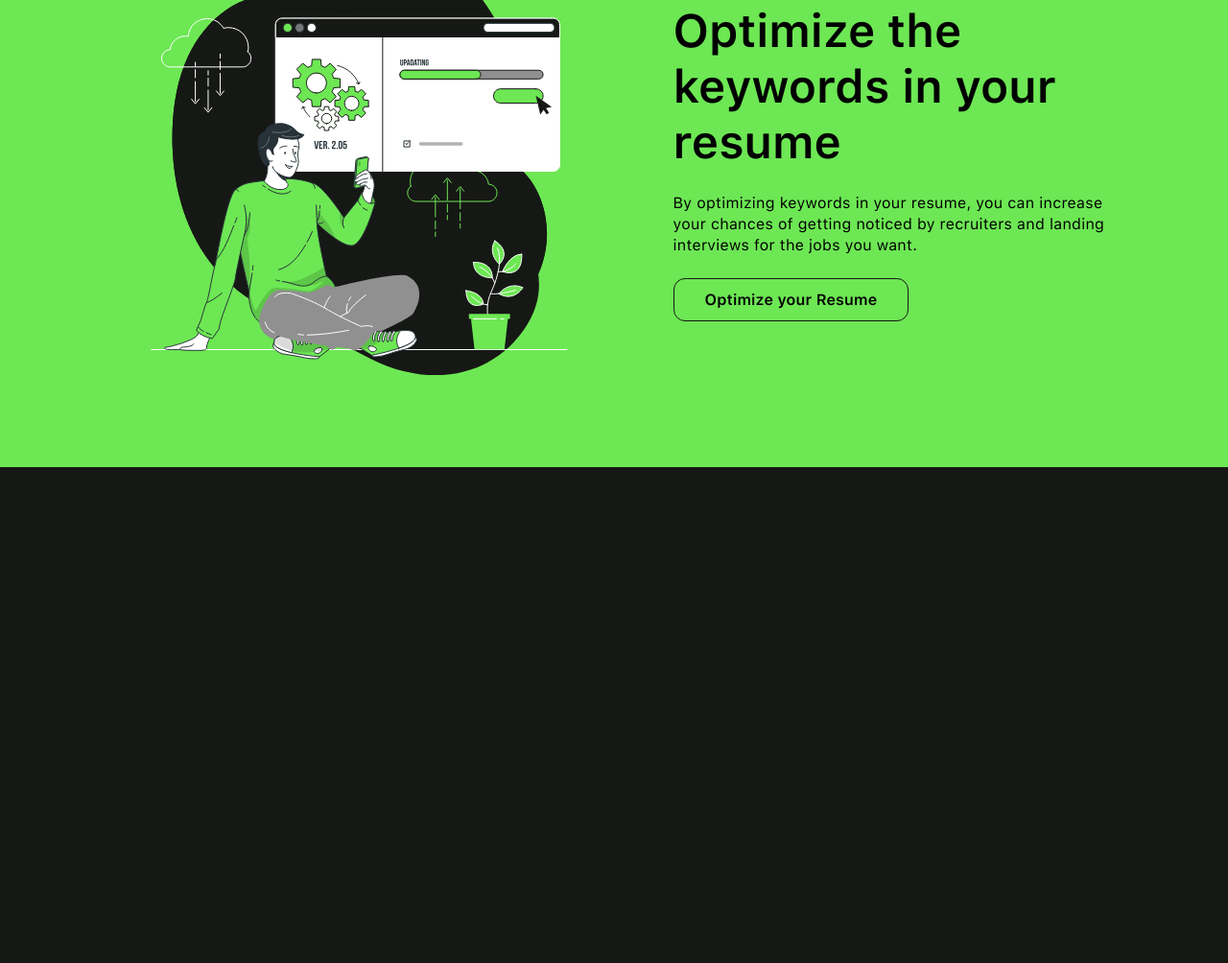
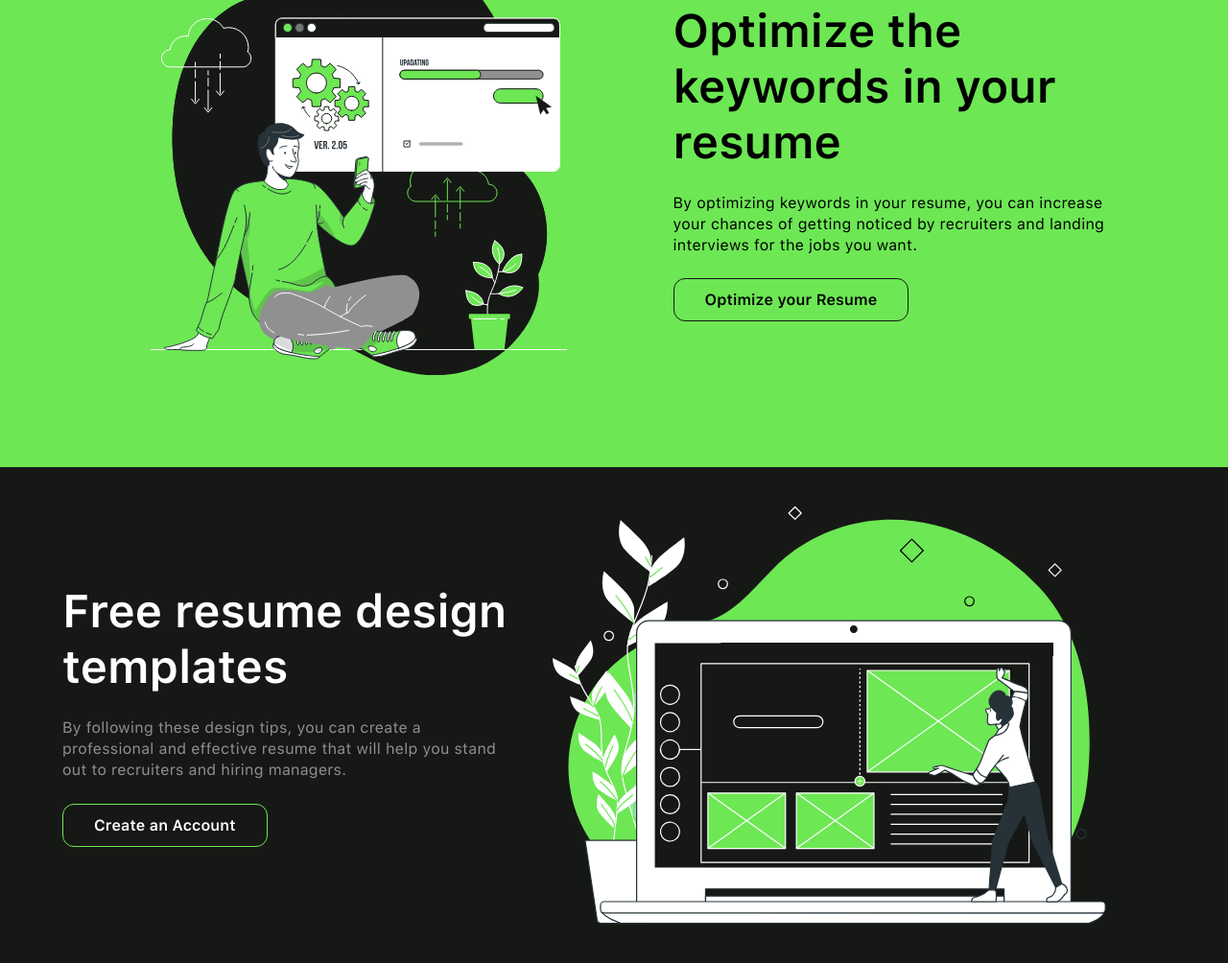
Before and after one commit to BearBoy2003/postjob, a plain HTML site: page index.html in a window 1280 px wide. Shown: the part 3403-4407 px from the top of the page at 96% size. Before the commit the page ends 3890 px from the top, so only its background shows below. Drawn offline with Linux system fonts and the light colour scheme.

Commit message:
feat: add resume section

```diff
--- a/css/style.css
+++ b/css/style.css
@@ -85,7 +85,7 @@ body {
   color: var(--color-black);
 }
 
-.title-white {
+.title--white {
   color: #ffffff;
 }
 
@@ -348,6 +348,37 @@ body {
   flex-direction: row-reverse;
 }
 
+/* RESUME */
+
+.resume {
+  padding-top: 40px;
+  padding-bottom: 40px;
+}
+
+.resume__container {
+  display: flex;
+  align-items: center;
+  column-gap: 32px;
+  row-gap: 30px;
+}
+
+.resume__title {
+  margin-bottom: 24px;
+}
+
+.resume__text {
+  font-weight: 400;
+  line-height: 1.37;
+  letter-spacing: 0.02em;
+  margin-bottom: 24px;
+  max-width: 456px;
+}
+
+.resume__image img {
+  max-width: 100%;
+  aspect-ratio: 1.32;
+}
+
 @media (min-width: 992px) {
   .header__burger {
     display: none;
@@ -365,6 +396,14 @@ body {
 
   .advantages__image {
     flex: 0 1 500px;
+  }
+
+  .resume__image {
+    flex: 0 1 577px;
+  }
+
+  .resume__content {
+    flex: 0 1 479px;
   }
 }
 
@@ -516,6 +555,15 @@ body {
     flex-direction: column;
     row-gap: 20px;
   }
+
+  .resume__container {
+    flex-direction: column;
+    text-align: center;
+  }
+
+  .resume__text {
+    margin: 0 auto 20px;
+  }
 }
 
 @media (min-width: 479px) {
--- a/index.html
+++ b/index.html
@@ -108,7 +108,7 @@
       <section class="spend-time">
         <div class="spend-time__container">
           <div class="spend-time__top-block">
-            <h2 class="spend-time__title title title-white">Spend less time looking for work</h2>
+            <h2 class="spend-time__title title title--white">Spend less time looking for work</h2>
             <p class="spend-time__text">We'll help you through the hardest part of your job search.</p>
             <a class="spend-time__link link" href="#">Create an Account</a>
           </div>
@@ -221,6 +221,24 @@
           </div>
         </div>
       </section>
+      <section class="resume">
+        <div class="resume__container">
+          <div class="resume__content">
+            <h2 class="resume__title title title--white">
+              Free resume design templates
+            </h2>
+            <p class="resume__text">
+              By following these design tips, you can create a professional and effective resume that will help you stand out to recruiters and hiring managers.
+            </p>
+            <a class="resume__link link" href="#">
+              Create an Account
+            </a>
+          </div>
+          <div class="resume__image">
+            <img src="img/illustration/03.svg" alt="Image">
+          </div>
+        </div>
+      </section>
     </main>
     <footer class="footer">
 
```
Also changed, not shown: img/illustration/03.svg (added).
